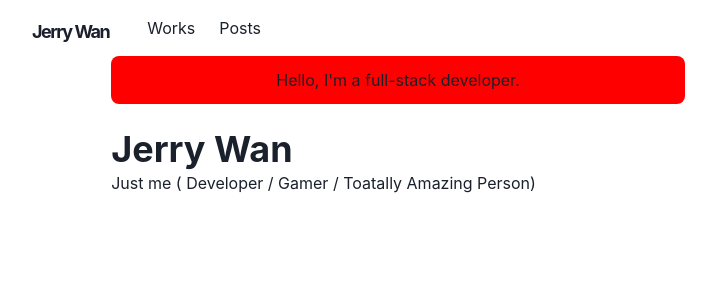
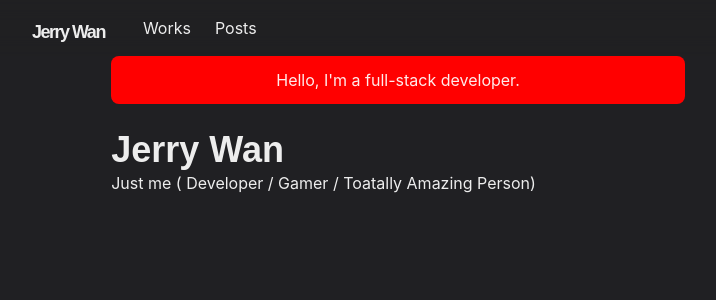
Before and after one commit to craftersol728/Jerry-s-Personal-Page, a Next.js app: page / in a window 1280 px wide. Shown: the top 300 px of the page, without its empty margins (242-958 px from the left). Built offline with nearby package versions, Linux system fonts and the light colour scheme.

Commit message:
added resume link and burger extend menue

```diff
--- a/components/navbar.js
+++ b/components/navbar.js
@@ -81,7 +81,7 @@ const Navbar = props => {
                     <Menu>
                         <MenuButton as={IconButton} icon={<HamburgerIcon />} variant="outline "aria-label="Options" />
                         <MenuList>
-                        <NextLink href="https://github.com/craftersol728/Jerry-s-Personal-Page" passHref>
+                        <NextLink href="/" passHref>
                             <MenuItem as = {Link}>About</MenuItem>
                         </NextLink>
                         <NextLink href="/works" passHref>
@@ -90,8 +90,16 @@ const Navbar = props => {
                         <NextLink href="/posts" passHref>
                             <MenuItem as = {Link}>Posts</MenuItem>
                          </NextLink>
-                         <NextLink href="/posts" passHref>
-                            <MenuItem as = {Link}>View Source</MenuItem>
+                         <NextLink href="/https://github.com/craftersol728/Jerry-s-Personal-Page" passHref>
+                            <MenuItem as = {Link}>View Scource</MenuItem>
+                         </NextLink>
+
+                         <NextLink href="/https://docs.google.com/document/d/e/2PACX-1vRy4zFlF6kdrh0Rq2LSzg1q7c8XEzbyfByZJSpGZsR_CtG0W4ZXNpTUWM0TM-0OqCk3su1tUgtT2z4P/pub" passHref>
+                            <MenuItem as = {Link}>Resume</MenuItem>
+                         </NextLink>
+
+                         <NextLink href="/https://github.com/craftersol728/Jerry-s-Personal-Page" passHref>
+                            <MenuItem as = {Link}>View Scource</MenuItem>
                          </NextLink>
                         </MenuList>
 
--- /dev/null
+++ b/components/theme-toggle-button.js
@@ -0,0 +1,29 @@
+import { AnimatePresence, motion } from 'framer-motion'
+import { IconButton, useColorMode, useColorModeValue } from '@chakra-ui/react'
+import { SunIcon, MoonIcon } from '@chakra-ui/icons'
+
+const ThemeToggleButton = () => {
+  const { toggleColorMode } = useColorMode()
+
+  return (
+    <AnimatePresence mode="wait" initial={false}>
+      <motion.div
+        style={{ display: 'inline-block' }}
+        key={useColorModeValue('light', 'dark')}
+        initial={{ y: -20, opacity: 0 }}
+        animate={{ y: 0, opacity: 1 }}
+        exit={{ y: 20, opacity: 0 }}
+        transition={{ duration: 0.2 }}
+      >
+        <IconButton
+          aria-label="Toggle theme"
+          colorScheme={useColorModeValue('purple', 'orange')}
+          icon={useColorModeValue(<MoonIcon />, <SunIcon />)}
+          onClick={toggleColorMode}
+        ></IconButton>
+      </motion.div>
+    </AnimatePresence>
+  )
+}
+
+export default ThemeToggleButton
--- a/libs/theme.js
+++ b/libs/theme.js
@@ -1,5 +1,6 @@
 import { extendTheme } from "@chakra-ui/react";
 import {mode} from '@chakra-ui/theme-tools';
+
 
 const styles = {
     global: (props) => ({
--- a/pages/_app.js
+++ b/pages/_app.js
@@ -1,9 +1,10 @@
 import { ChakraProvider } from '@chakra-ui/react';
 import Layout from "../components/layouts/main";
+import theme from "../libs/theme";
 
 const Website = ({ Component, pageProps,router }) => {
   return (
-    <ChakraProvider>
+    <ChakraProvider theme={theme}>
       <Layout router = {router}>
         <Component {...pageProps} key = {router.route}/>
       </Layout>
```
Also changed, not shown: pages/_documents.js (added, +19 -0 lines).
